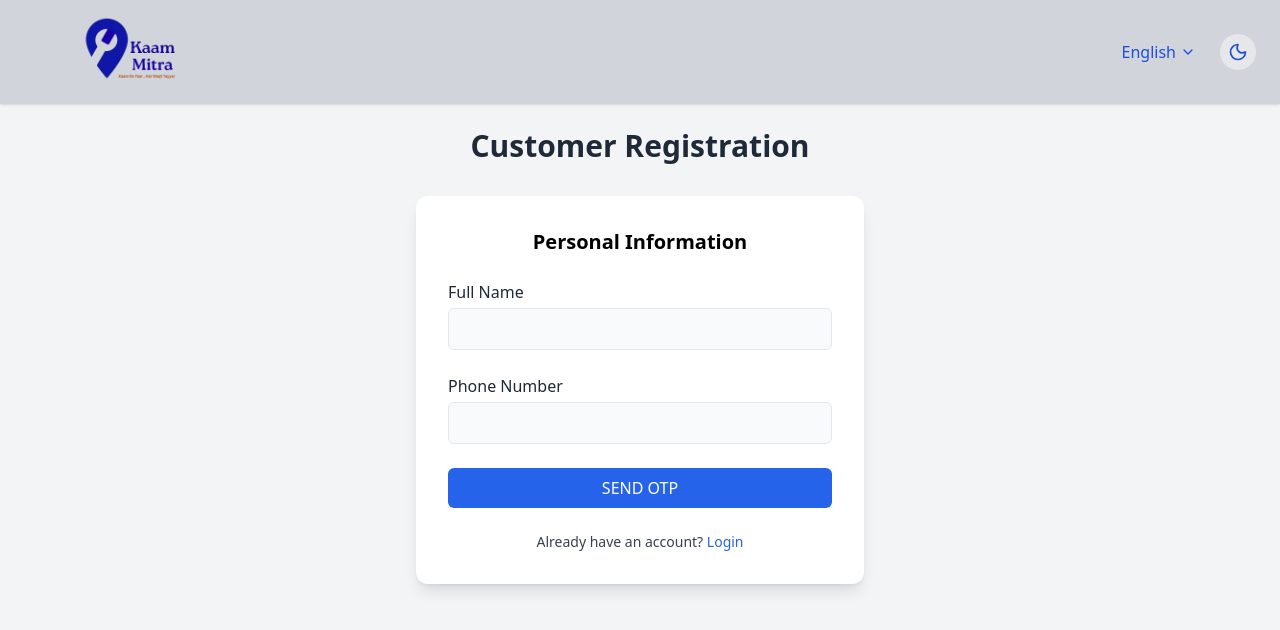
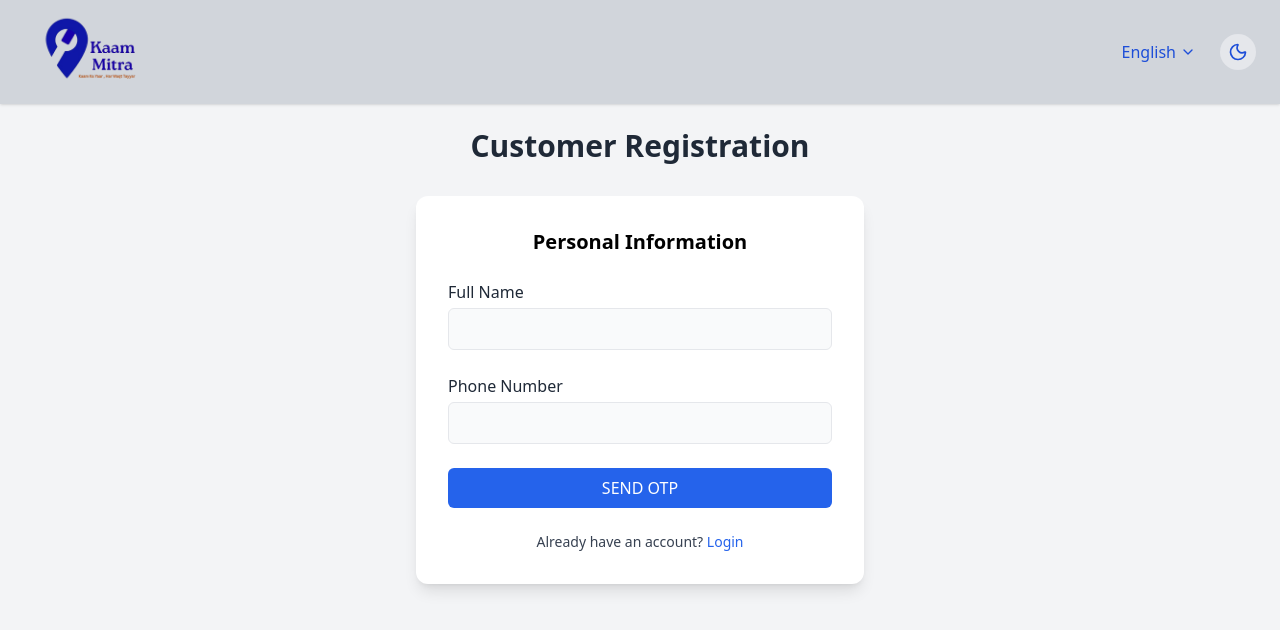
Before and after one commit to Piyushkr10/KaamMitra_frontend_full, a React (Vite) app in the folder frontend/: page /signup in a window 1280 px wide. Shown: the top 630 px of the page. Built offline with nearby package versions, Linux system fonts and the light colour scheme.

Commit message:
issue logo
move logo to left side and solve the footer logo issue

```diff
--- a/frontend/src/components/Footer.jsx
+++ b/frontend/src/components/Footer.jsx
@@ -117,12 +117,12 @@ export default function Footer({ darkMode }) {
           {/* Company Info */}
           <div>
             <Link to="/" className="flex items-center gap-2 mb-4">
-              <img
-                src="/logo.png"
-                alt="KaamMitra"
-                className={`h-10 w-auto transition duration-300 ${darkMode ? "invert brightness-0" : ""
-                  }`}
-              />
+
+                        <img
+                           src="/logo.png"
+                                 alt="KaamMitra"
+                                 className="h-10 w-auto object-contain transition duration-300 dark:brightness-0 dark:invert"
+                        />
 
             </Link>
             {/* Social Icons */}
--- a/frontend/src/components/Navbar.jsx
+++ b/frontend/src/components/Navbar.jsx
@@ -95,7 +95,7 @@ export default function Navbar({
     >
       <div className="container mx-auto px-6 py-3 flex justify-between items-center">
         {/* Logo */}
-        <Link to="/" className="flex items-center gap-2 ml-12">
+        <Link to="/" className="flex items-center gap-2 ml-2">
           <img
              src="/logo.png"
                    alt="KaamMitra"
```
